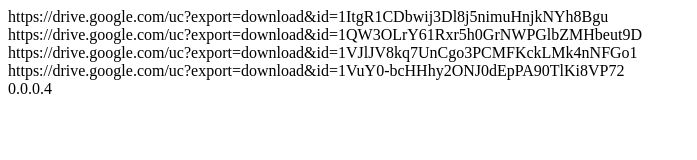
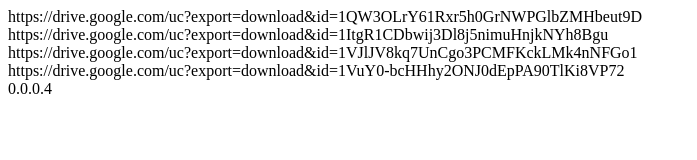
Before and after one commit to FikuSystems/Music.LCD.WebService, a plain HTML site: page Music.LCD.WebService.Versions.html in a window 1280 px wide. Shown: the whole page, without its empty margins (0-697 px from the left). Drawn offline with Linux system fonts and the light colour scheme.

Commit message:
Update Music.LCD.WebService.Versions.html

```diff
--- a/Music.LCD.WebService.Versions.html
+++ b/Music.LCD.WebService.Versions.html
@@ -6,8 +6,8 @@
     <title>Firmware Information</title>
 </head>
 <body>
-    <div id="link1">https://drive.google.com/uc?export=download&id=1ItgR1CDbwij3Dl8j5nimuHnjkNYh8Bgu</div>
-    <div id="link2">https://drive.google.com/uc?export=download&id=1QW3OLrY61Rxr5h0GrNWPGlbZMHbeut9D</div>
+    <div id="link1">https://drive.google.com/uc?export=download&id=1QW3OLrY61Rxr5h0GrNWPGlbZMHbeut9D</div>
+    <div id="link2">https://drive.google.com/uc?export=download&id=1ItgR1CDbwij3Dl8j5nimuHnjkNYh8Bgu</div>
     <div id="link3">https://drive.google.com/uc?export=download&id=1VJlJV8kq7UnCgo3PCMFKckLMk4nNFGo1</div>
     <div id="link4">https://drive.google.com/uc?export=download&id=1VuY0-bcHHhy2ONJ0dEpPA90TlKi8VP72</div>
     <div id="version">0.0.0.4</div>
```
